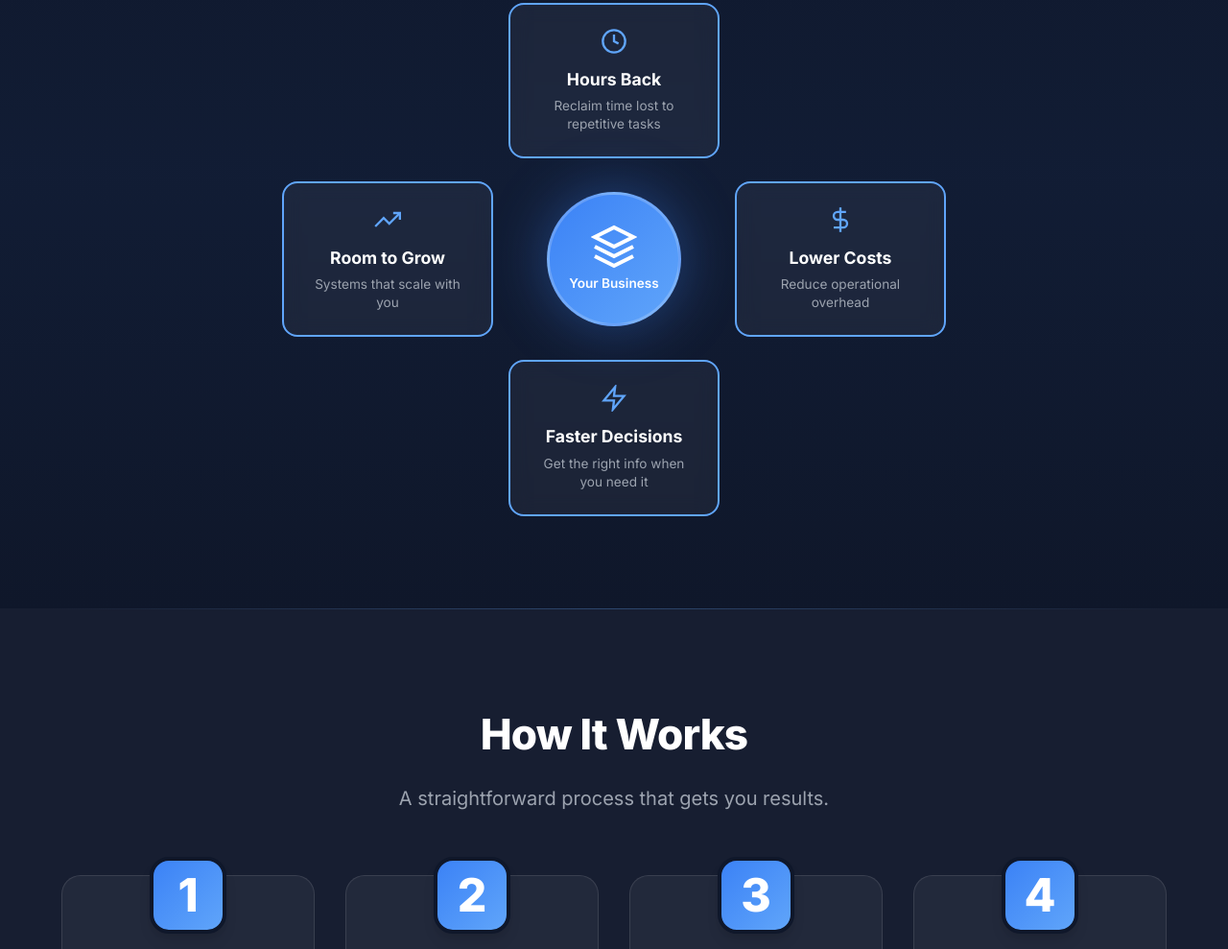
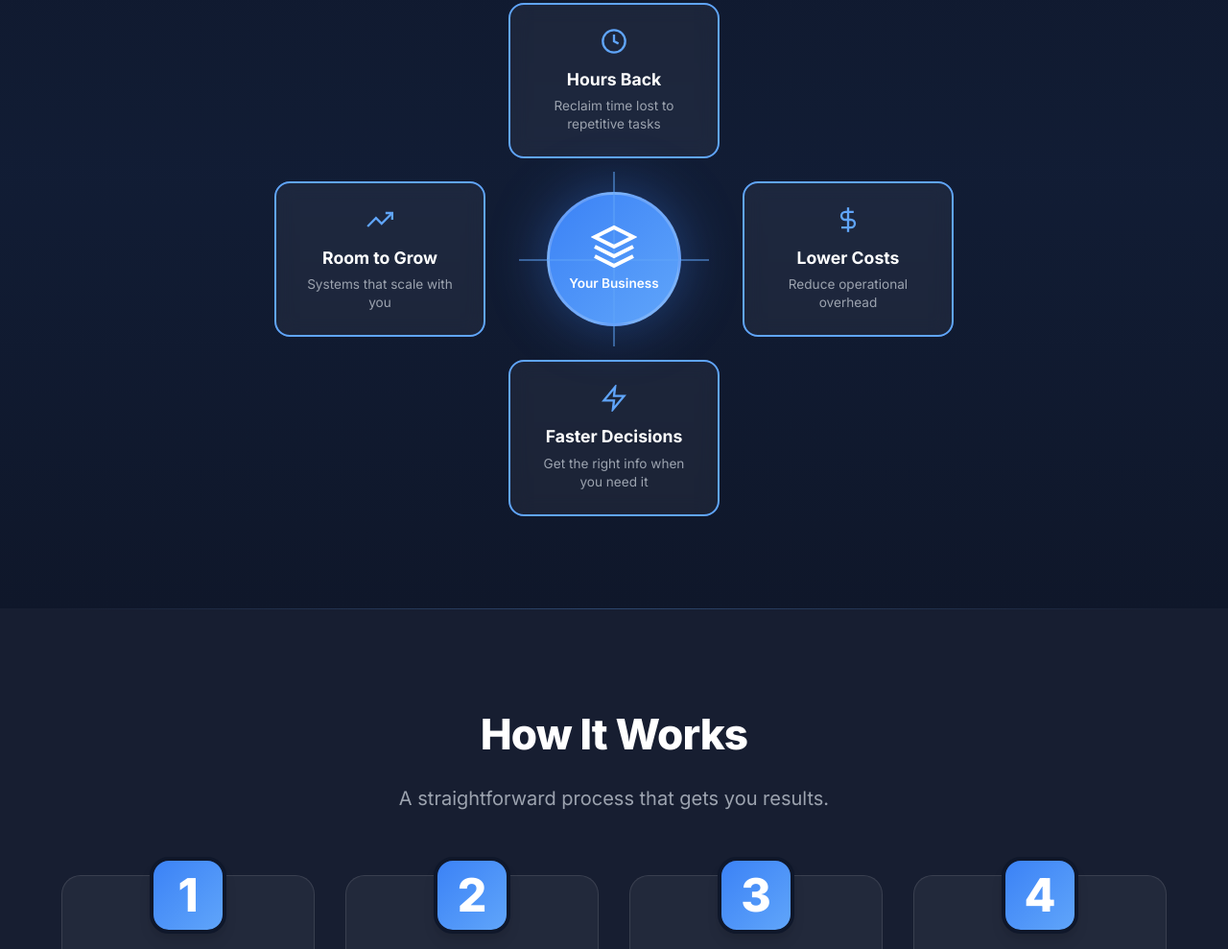
Before and after one commit to flovoai/flovoai, a plain HTML site: page index.html in a window 1280 px wide. Shown: the part 1828-2817 px from the top of the page at 96% size. Drawn offline with Linux system fonts and the light colour scheme.

Commit message:
Update styles.css

```diff
--- a/styles.css
+++ b/styles.css
@@ -459,6 +459,7 @@ body {
     box-shadow: 0 0 60px rgba(59, 130, 246, 0.4);
     border: 3px solid rgba(255, 255, 255, 0.2);
     margin: 0 2rem;
+    position: relative;
     z-index: 2;
 }
 
@@ -468,20 +469,33 @@ body {
     margin-top: 0.25rem;
 }
 
-/* SVG connecting lines */
-.benefit-lines {
+/* Connecting lines using pseudo-elements on the center hub */
+.benefit-center-hub::before {
+    content: '';
     position: absolute;
-    top: 0;
-    left: 0;
-    width: 100%;
-    height: 100%;
-    pointer-events: none;
-    color: var(--primary-light);
+    top: 50%;
+    left: -2rem;
+    right: -2rem;
+    height: 2px;
+    background: var(--primary-light);
     opacity: 0.5;
-    z-index: 1;
+    z-index: -1;
 }
 
-/* Spacing for top and bottom items to allow lines */
+.benefit-center-hub::after {
+    content: '';
+    position: absolute;
+    left: 50%;
+    top: -1.5rem;
+    bottom: -1.5rem;
+    width: 2px;
+    background: var(--primary-light);
+    opacity: 0.5;
+    z-index: -1;
+    transform: translateX(-50%);
+}
+
+/* Spacing for top and bottom items */
 .benefit-top {
     margin-bottom: 1.5rem;
 }
@@ -498,12 +512,12 @@ body {
 
 .benefit-left {
     justify-content: flex-end;
-    padding-right: 1.5rem;
+    padding-right: 2rem;
 }
 
 .benefit-right {
     justify-content: flex-start;
-    padding-left: 1.5rem;
+    padding-left: 2rem;
 }
 
 /* Process Cards */
@@ -788,15 +802,20 @@ body {
         width: 120px;
         height: 120px;
         min-width: 120px;
-        margin: 0 1rem;
+        margin: 0 1.5rem;
     }
 
     .benefit-left {
-        padding-right: 1rem;
+        padding-right: 1.5rem;
     }
 
     .benefit-right {
-        padding-left: 1rem;
+        padding-left: 1.5rem;
+    }
+
+    .benefit-center-hub::before {
+        left: -1.5rem;
+        right: -1.5rem;
     }
 }
 
@@ -878,7 +897,9 @@ body {
         order: -1;
     }
 
-    .benefit-lines {
+    /* Hide lines on mobile */
+    .benefit-center-hub::before,
+    .benefit-center-hub::after {
         display: none;
     }
 
```
